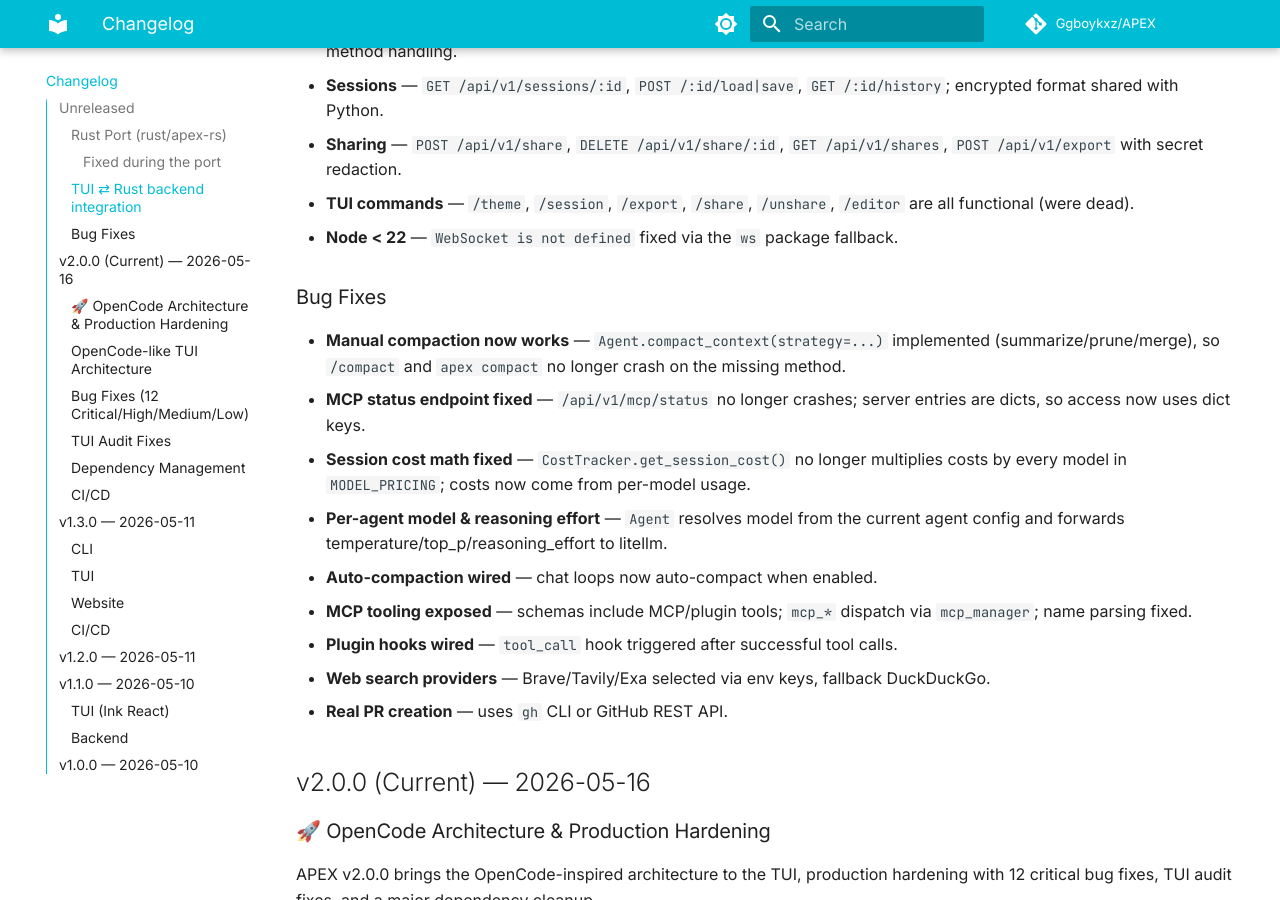
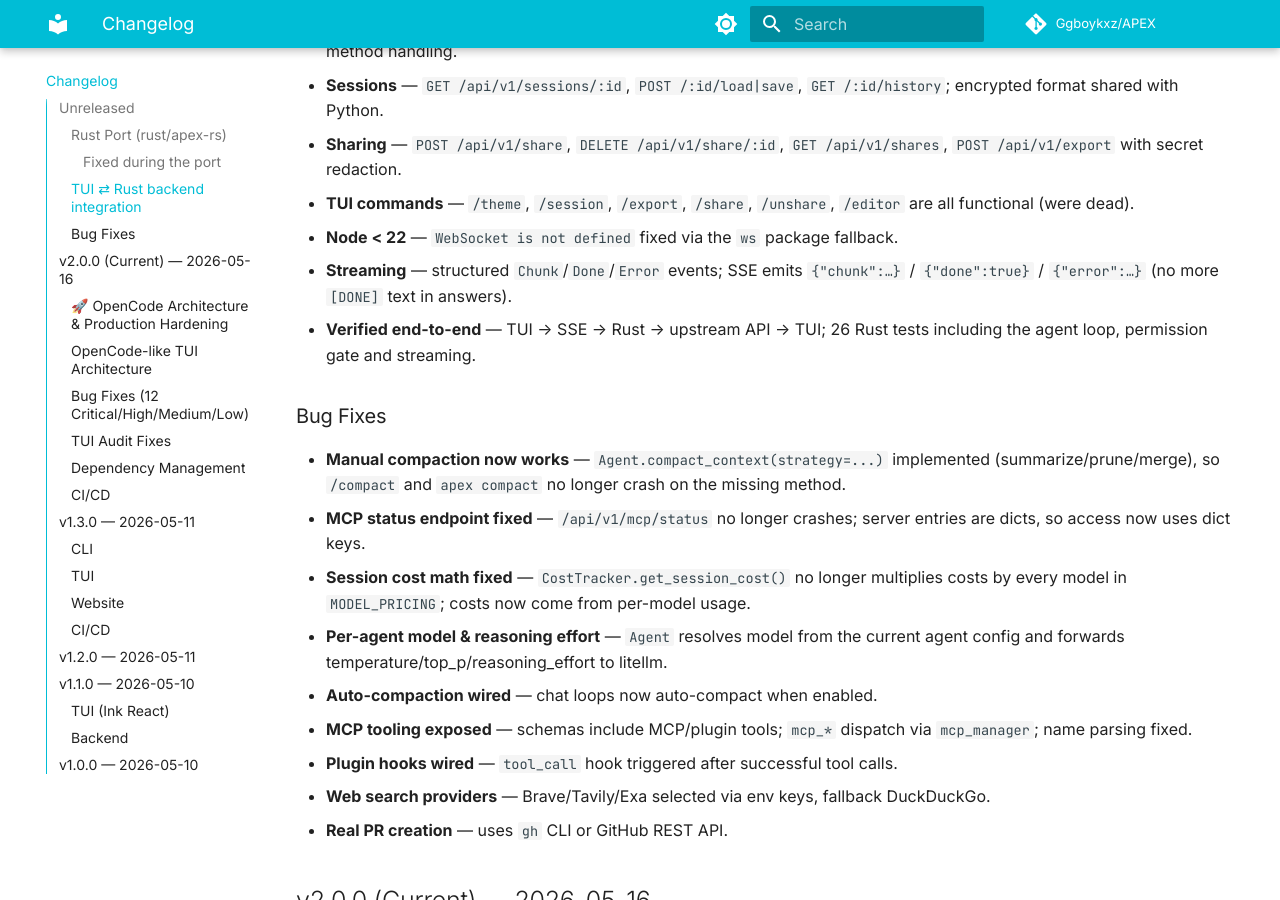
Before and after one commit to Ggboykxz/APEX, an MkDocs documentation site: the page built from docs/changelog.md, in a window 1280 px wide and 900 px high, scrolled down 1077 px. Built offline with MkDocs 1.6.1 and Material for MkDocs 9.7.7, drawn with Linux system fonts in a browser that asks for light colours; comment, search, counter and statistics services are not loaded; the version menu is left out.

Commit message:
docs: streaming wire format and end-to-end verification

```diff
--- a/docs/changelog.md
+++ b/docs/changelog.md
@@ -32,6 +32,8 @@ Full rewrite of the backend in Rust. The Python implementation stays the referen
 - **Sharing** — `POST /api/v1/share`, `DELETE /api/v1/share/:id`, `GET /api/v1/shares`, `POST /api/v1/export` with secret redaction.
 - **TUI commands** — `/theme`, `/session`, `/export`, `/share`, `/unshare`, `/editor` are all functional (were dead).
 - **Node < 22** — `WebSocket is not defined` fixed via the `ws` package fallback.
+- **Streaming** — structured `Chunk`/`Done`/`Error` events; SSE emits `{"chunk":…}` / `{"done":true}` / `{"error":…}` (no more `[DONE]` text in answers).
+- **Verified end-to-end** — TUI → SSE → Rust → upstream API → TUI; 26 Rust tests including the agent loop, permission gate and streaming.
 
 ### Bug Fixes
 
```
Also changed, not shown: CHANGELOG.md (+2 -0 lines).
